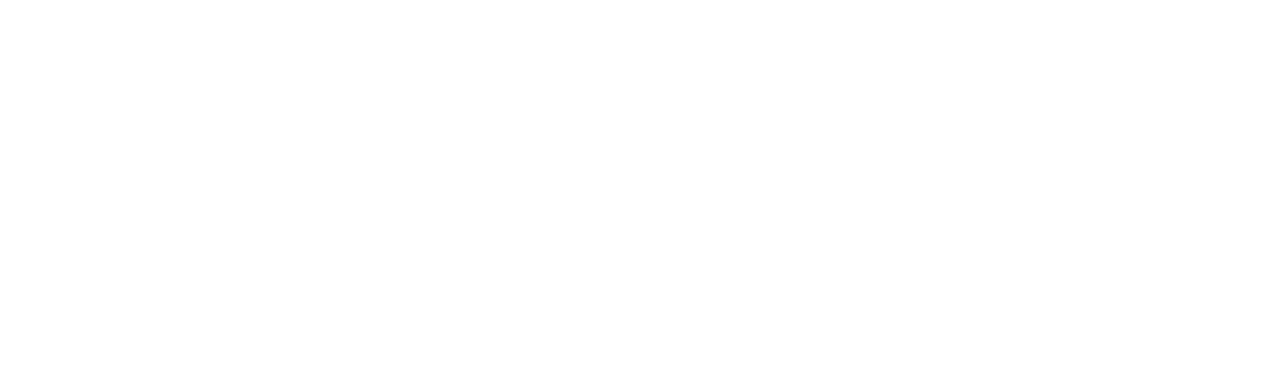
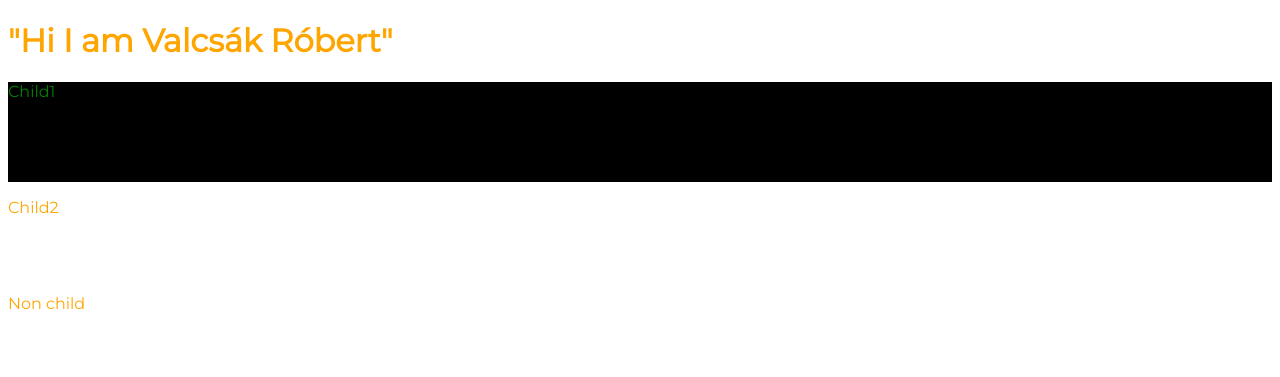
Before and after one commit to robertvalcsak/W1-practice, a plain HTML site: page frontend/index.html in a window 1280 px wide. Drawn offline with Linux system fonts and the light colour scheme.

Commit message:
Monday done

```diff
--- a/frontend/index.html
+++ b/frontend/index.html
@@ -4,9 +4,22 @@
 	<meta charset="UTF-8">
 	<meta http-equiv="X-UA-Compatible" content="IE=edge">
 	<meta name="viewport" content="width=device-width, initial-scale=1.0">
-	<title>This is FRONTEND</title>
+	<title>Valcsák Róbert-first-page</title>
+	<link rel="stylesheet" href="style.css">
+	<link rel="preconnect" href="https://fonts.googleapis.com">
+	<link rel="preconnect" href="https://fonts.gstatic.com" crossorigin>
+	<link href="https://fonts.googleapis.com/css2?family=Montserrat:wght@300;400&display=swap" rel="stylesheet">
+
 </head>
 <body>
-	<div id="root"></div>
+	<h1 class="purple">"Hi I am Valcsák Róbert"</h1>
+
+	<div class="container-1">
+		<p>Child1</p>
+
+	</div>
+
+	<p id="blue" class="purple">Child2</p>
+	<p>Non child</p>
 </body>
 </html>
--- /dev/null
+++ b/frontend/style.css
@@ -0,0 +1,39 @@
+/* h1 {
+    color:blue
+}
+
+#blue {
+    color:lightblue;
+}
+
+h1.purple {
+    color:purple;
+}
+
+p {
+    color:blueviolet;
+    font-size: 16px;
+}
+
+p.purple {
+    color:pink;
+}
+
+ */body {
+        color:orange;
+        font-family: 'Montserrat', sans-serif;
+}
+div {
+    color:green;
+}
+
+.container-1 {
+    background-color:black;
+    height: 100px;
+    font-weight: 300px;
+}
+
+p {
+    height: 80px;
+
+}
```
